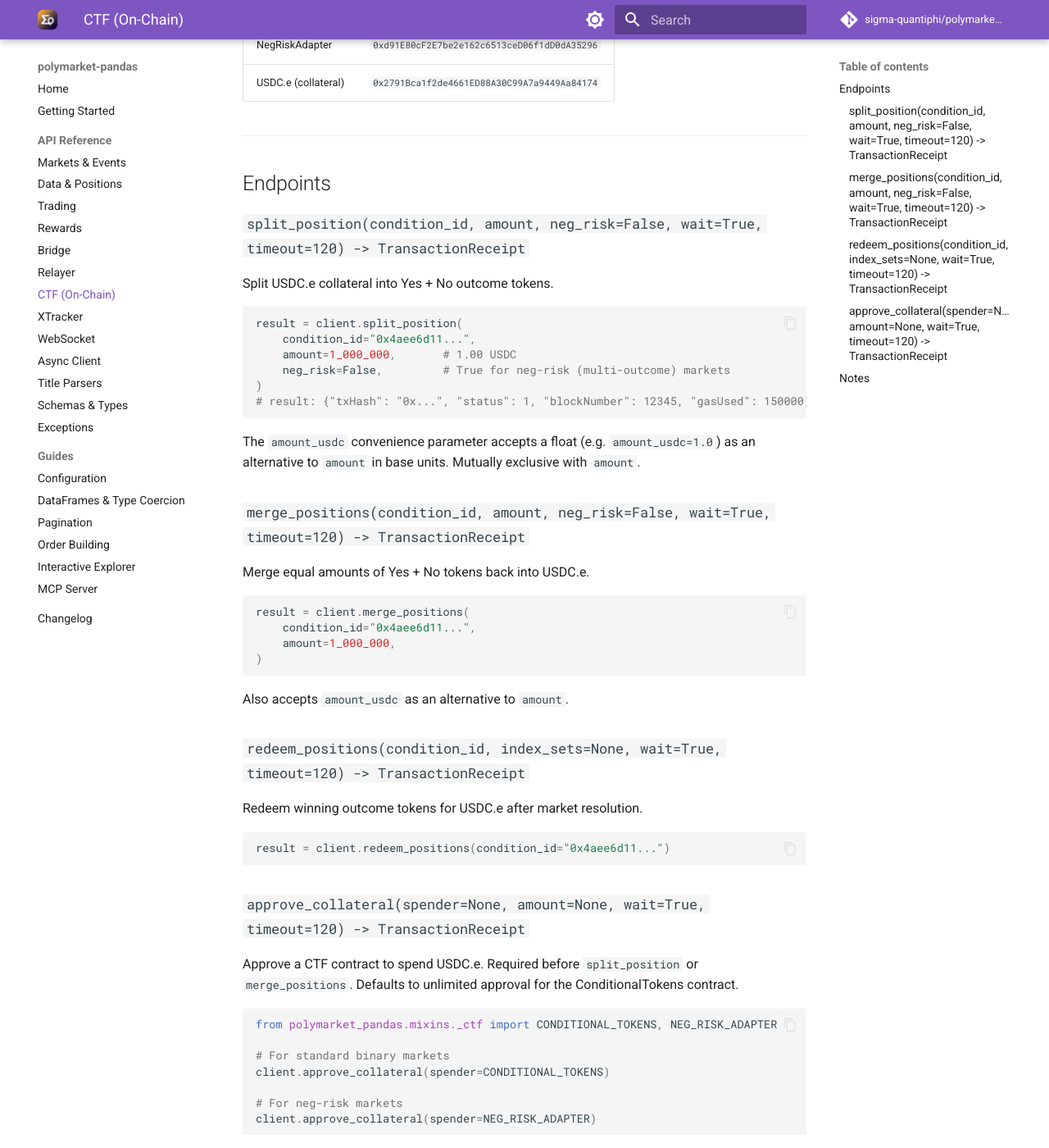
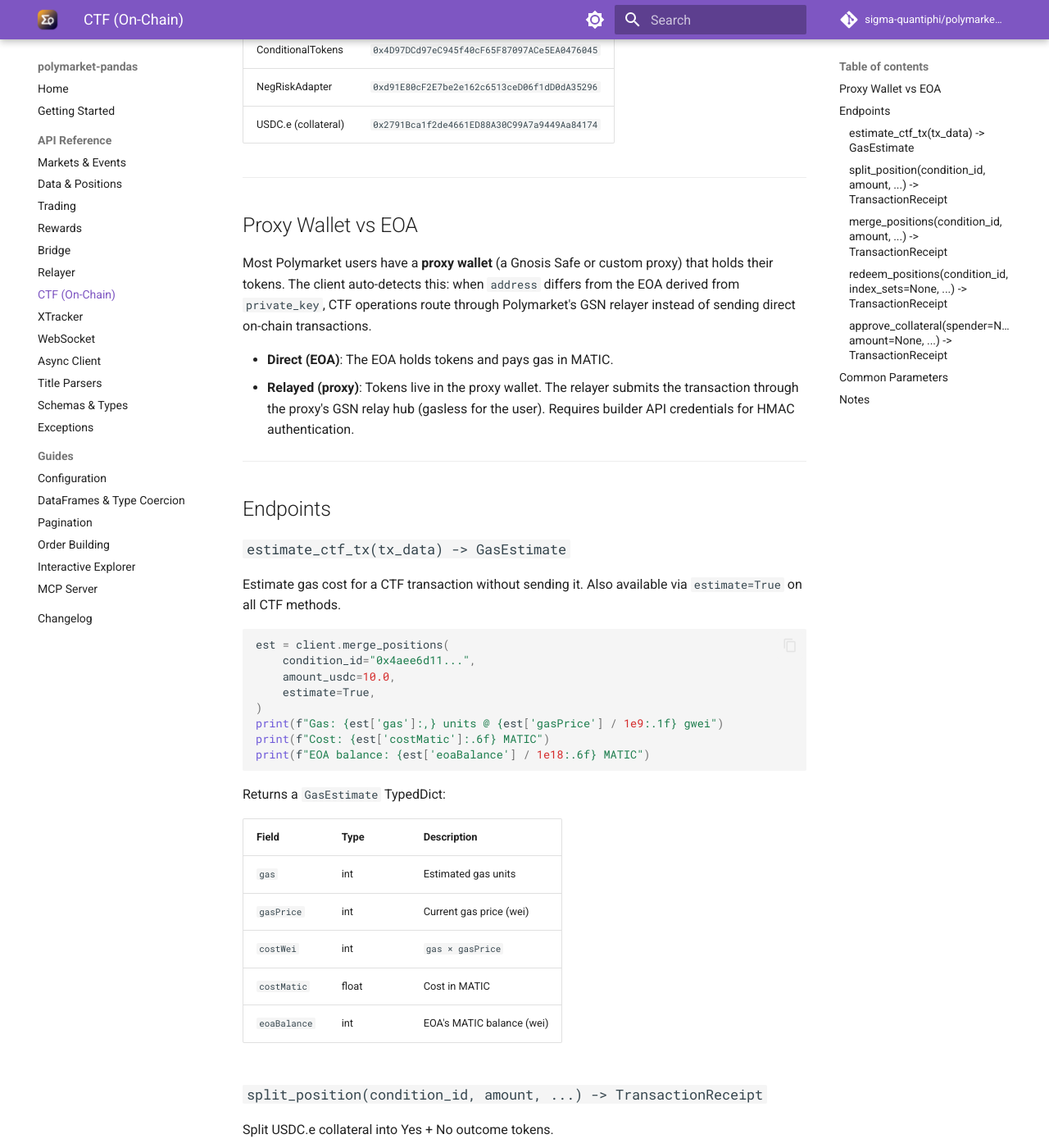
Before and after one commit to sigma-quantiphi/polymarket-pandas, an MkDocs documentation site: the page built from docs/api/ctf.md, in a window 1280 px wide and 1400 px high, scrolled down 531 px. Shown: the whole window at 82% size. Built offline with MkDocs 1.6.1 and Material for MkDocs 9.7.7, drawn with Linux system fonts in a browser that asks for light colours; comment, search, counter and statistics services are not loaded; some of the changed text lies outside the part shown.

Commit message:
Snap prices to tick size, update CTF docs and examples
- Auto-snap order prices to market tick size in build_order to prevent
  "Invalid tick size" rejections from floating-point drift
- Update docstrings for build_order, submit_order, submit_orders
- Rewrite docs/api/ctf.md with estimate, auto_approve, proxy wallet,
  GasEstimate, and builder auth documentation
- Update CLAUDE.md CTF section with proxy wallet relay architecture
- Simplify btc_5min_trade_merge.py to use auto_approve and amount_usdc

Co-Authored-By: Claude Opus 4.6 (1M context) <noreply@anthropic.com>

````diff
--- a/docs/api/ctf.md
+++ b/docs/api/ctf.md
@@ -6,8 +6,8 @@ On-chain merge, split, and redeem via Polymarket's Conditional Token Framework c
 
 - Install with the `[ctf]` extra: `pip install "polymarket-pandas[ctf]"`
 - `private_key` must be set (for signing transactions)
-- A funded EOA wallet with MATIC for gas
 - Amounts are in USDC.e base units (6 decimals): `1_000_000` = 1.00 USDC
+- For **proxy wallet** users (most Polymarket accounts): builder API credentials are required (`POLYMARKET_BUILDER_API_KEY`, `POLYMARKET_BUILDER_API_SECRET`, `POLYMARKET_BUILDER_API_PASSPHRASE`)
 
 **Contract addresses (Polygon mainnet):**
 
@@ -19,37 +19,76 @@ On-chain merge, split, and redeem via Polymarket's Conditional Token Framework c
 
 ---
 
+## Proxy Wallet vs EOA
+
+Most Polymarket users have a **proxy wallet** (a Gnosis Safe or custom proxy) that holds their tokens. The client auto-detects this: when `address` differs from the EOA derived from `private_key`, CTF operations route through Polymarket's GSN relayer instead of sending direct on-chain transactions.
+
+- **Direct (EOA)**: The EOA holds tokens and pays gas in MATIC.
+- **Relayed (proxy)**: Tokens live in the proxy wallet. The relayer submits the transaction through the proxy's GSN relay hub (gasless for the user). Requires builder API credentials for HMAC authentication.
+
+---
+
 ## Endpoints
 
-### `split_position(condition_id, amount, neg_risk=False, wait=True, timeout=120) -> TransactionReceipt`
+### `estimate_ctf_tx(tx_data) -> GasEstimate`
+
+Estimate gas cost for a CTF transaction without sending it. Also available via `estimate=True` on all CTF methods.
+
+```python
+est = client.merge_positions(
+    condition_id="0x4aee6d11...",
+    amount_usdc=10.0,
+    estimate=True,
+)
+print(f"Gas: {est['gas']:,} units @ {est['gasPrice'] / 1e9:.1f} gwei")
+print(f"Cost: {est['costMatic']:.6f} MATIC")
+print(f"EOA balance: {est['eoaBalance'] / 1e18:.6f} MATIC")
+```
+
+Returns a `GasEstimate` TypedDict:
+
+| Field | Type | Description |
+|---|---|---|
+| `gas` | int | Estimated gas units |
+| `gasPrice` | int | Current gas price (wei) |
+| `costWei` | int | `gas × gasPrice` |
+| `costMatic` | float | Cost in MATIC |
+| `eoaBalance` | int | EOA's MATIC balance (wei) |
+
+### `split_position(condition_id, amount, ...) -> TransactionReceipt`
 
 Split USDC.e collateral into Yes + No outcome tokens.
 
 ```python
 result = client.split_position(
     condition_id="0x4aee6d11...",
-    amount=1_000_000,       # 1.00 USDC
-    neg_risk=False,         # True for neg-risk (multi-outcome) markets
+    amount_usdc=1.0,          # or amount=1_000_000 (base units)
+    neg_risk=False,
+    auto_approve=True,        # approve USDC.e spending if needed
 )
-# result: {"txHash": "0x...", "status": 1, "blockNumber": 12345, "gasUsed": 150000}
 ```
 
-The `amount_usdc` convenience parameter accepts a float (e.g. `amount_usdc=1.0`) as an alternative to `amount` in base units. Mutually exclusive with `amount`.
-
-### `merge_positions(condition_id, amount, neg_risk=False, wait=True, timeout=120) -> TransactionReceipt`
+### `merge_positions(condition_id, amount, ...) -> TransactionReceipt`
 
 Merge equal amounts of Yes + No tokens back into USDC.e.
 
 ```python
+# Estimate first
+est = client.merge_positions(
+    condition_id="0x4aee6d11...",
+    amount_usdc=10.0,
+    estimate=True,
+)
+
+# Then merge
 result = client.merge_positions(
     condition_id="0x4aee6d11...",
-    amount=1_000_000,
+    amount_usdc=10.0,
+    auto_approve=True,
 )
 ```
 
-Also accepts `amount_usdc` as an alternative to `amount`.
-
-### `redeem_positions(condition_id, index_sets=None, wait=True, timeout=120) -> TransactionReceipt`
+### `redeem_positions(condition_id, index_sets=None, ...) -> TransactionReceipt`
 
 Redeem winning outcome tokens for USDC.e after market resolution.
 
@@ -57,24 +96,42 @@ Redeem winning outcome tokens for USDC.e after market resolution.
 result = client.redeem_positions(condition_id="0x4aee6d11...")
 ```
 
-### `approve_collateral(spender=None, amount=None, wait=True, timeout=120) -> TransactionReceipt`
+### `approve_collateral(spender=None, amount=None, ...) -> TransactionReceipt`
 
-Approve a CTF contract to spend USDC.e. Required before `split_position` or `merge_positions`. Defaults to unlimited approval for the ConditionalTokens contract.
+Approve a CTF contract to spend USDC.e. Called automatically when `auto_approve=True` is passed to `split_position` or `merge_positions`.
 
 ```python
-from polymarket_pandas.mixins._ctf import CONDITIONAL_TOKENS, NEG_RISK_ADAPTER
+# Manual approval (if not using auto_approve)
+client.approve_collateral()  # defaults to ConditionalTokens, unlimited
+```
 
-# For standard binary markets
-client.approve_collateral(spender=CONDITIONAL_TOKENS)
+---
 
-# For neg-risk markets
-client.approve_collateral(spender=NEG_RISK_ADAPTER)
-```
+## Common Parameters
+
+All four CTF methods (`split_position`, `merge_positions`, `redeem_positions`, `approve_collateral`) accept:
+
+| Parameter | Default | Description |
+|---|---|---|
+| `estimate` | `False` | Return `GasEstimate` instead of sending |
+| `wait` | `True` | Block until mined (returns `status`, `blockNumber`, `gasUsed`) |
+| `timeout` | `120` | Seconds to wait for receipt |
+
+`split_position` and `merge_positions` additionally accept:
+
+| Parameter | Default | Description |
+|---|---|---|
+| `amount` | — | Token amount in base units (6 decimals) |
+| `amount_usdc` | — | Convenience float (e.g. `1.0` = 1 USDC). Mutually exclusive with `amount` |
+| `neg_risk` | `False` | `True` for neg-risk markets (uses NegRiskAdapter) |
+| `auto_approve` | `False` | Check on-chain allowance and approve if needed before the operation |
 
 ---
 
 ## Notes
 
-- `neg_risk=True` routes split/merge through the NegRiskAdapter (2-param ABI); `False` uses ConditionalTokens (5-param ABI with collateral, parentCollectionId=bytes32(0), partition=[1,2]).
-- `wait=True` (default) blocks until the transaction is mined and returns `txHash`, `status`, `blockNumber`, `gasUsed`. With `wait=False`, only `txHash` is returned immediately.
-- `web3` is lazily imported -- users who never call CTF methods do not need `web3` installed.
+- **Proxy wallet detection** is automatic. When `address` (proxy) differs from the EOA, all CTF operations route through the GSN relayer.
+- **Gas estimation** for proxy wallets uses `state_override` to simulate from the proxy (which may have 0 MATIC).
+- `web3` is lazily imported — users who never call CTF methods do not need `web3` installed.
+- `neg_risk=True` routes split/merge through NegRiskAdapter (2-param ABI); `False` uses ConditionalTokens (5-param ABI).
+- See `examples/merge_positions.py` for a complete working example with dry-run and gas estimation.
````
Also changed, not shown: CLAUDE.md (+18 -4 lines), 3 other files.
